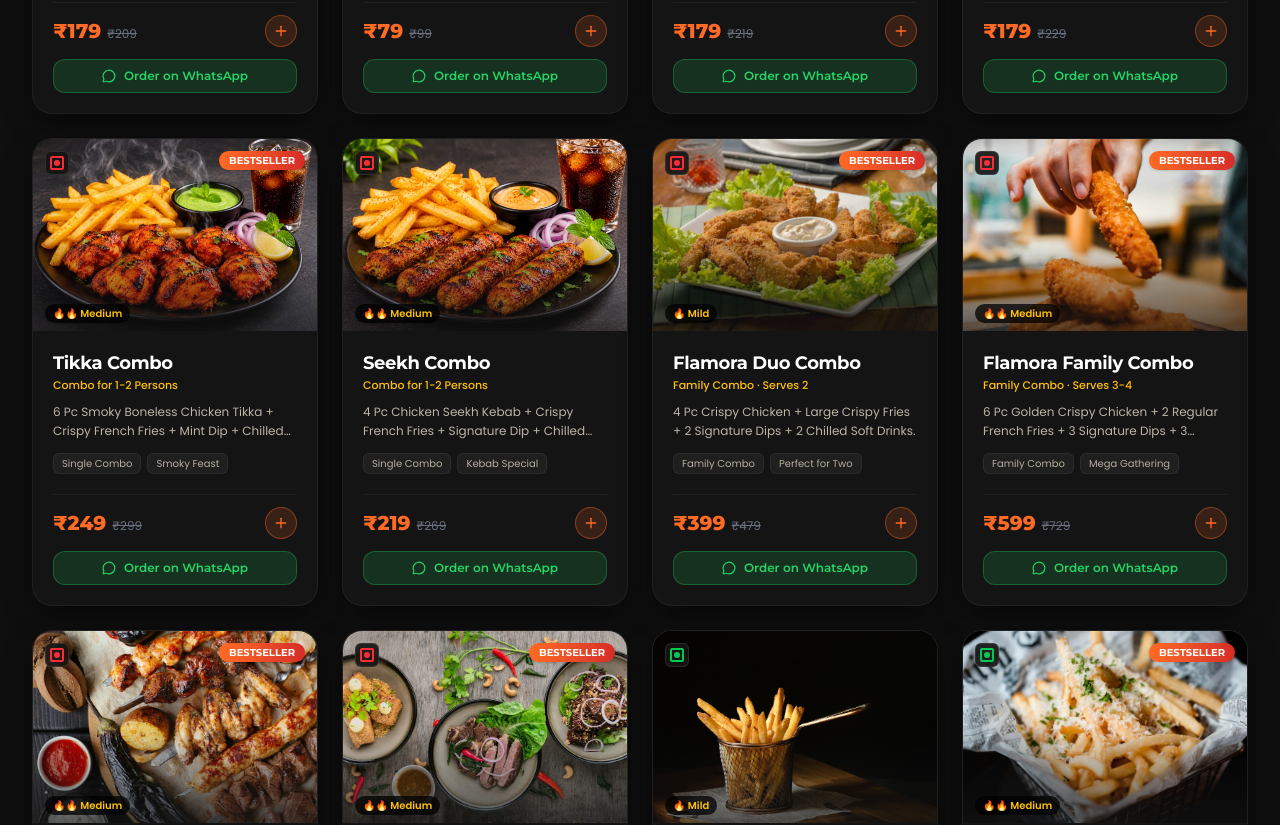
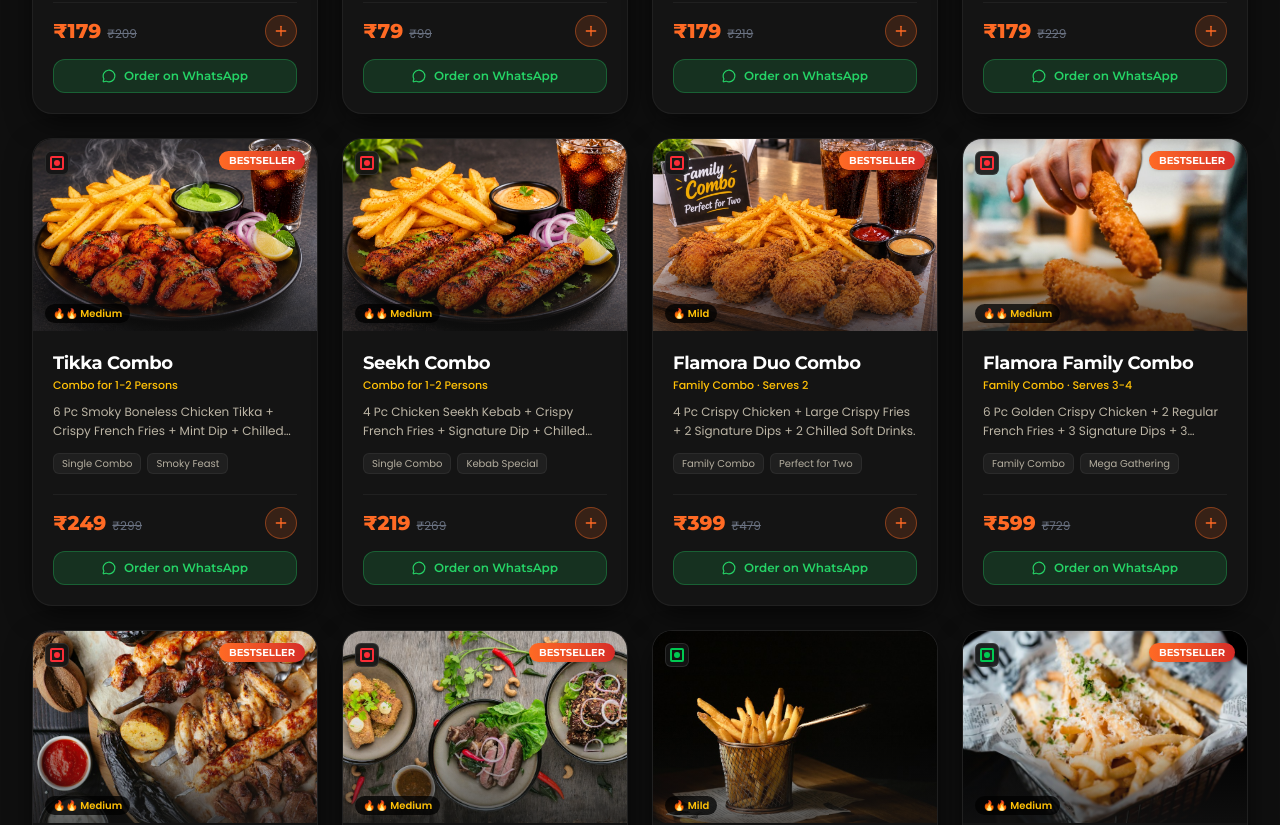
Before and after one commit to rt-bt/flamora, a Next.js app: page /menu in a window 1280 px wide. Shown: the part 1660-2485 px from the top of the page. Built offline with nearby package versions, Linux system fonts and the light colour scheme.

Commit message:
chore: update Flamora Duo Combo with authentic 4 pc crispy chicken, fries, 2 dips & 2 drinks platter photo

```diff
--- a/src/data/menuData.ts
+++ b/src/data/menuData.ts
@@ -238,7 +238,7 @@ export const menuItems: MenuItem[] = [
     spiceLevel: 1,
     description: "4 Pc Crispy Chicken + Large Crispy Fries + 2 Signature Dips + 2 Chilled Soft Drinks.",
     portion: "Family Combo · Serves 2",
-    image: "/images/flamora-duo-combo.jpg",
+    image: "/images/flamora-duo-fresh.jpg",
     tags: ["Family Combo", "Perfect for Two"],
   },
   {
@@ -532,7 +532,7 @@ export const comboDeals: ComboDeal[] = [
       "2 Signature Dips",
       "2 Chilled Soft Drinks",
     ],
-    image: "/images/flamora-duo-combo.jpg",
+    image: "/images/flamora-duo-fresh.jpg",
     isVeg: false,
     serves: "2 Persons",
   },
```
Also changed, not shown: public/images/flamora-duo-combo.jpg, public/images/flamora-duo-fresh.jpg (added).
